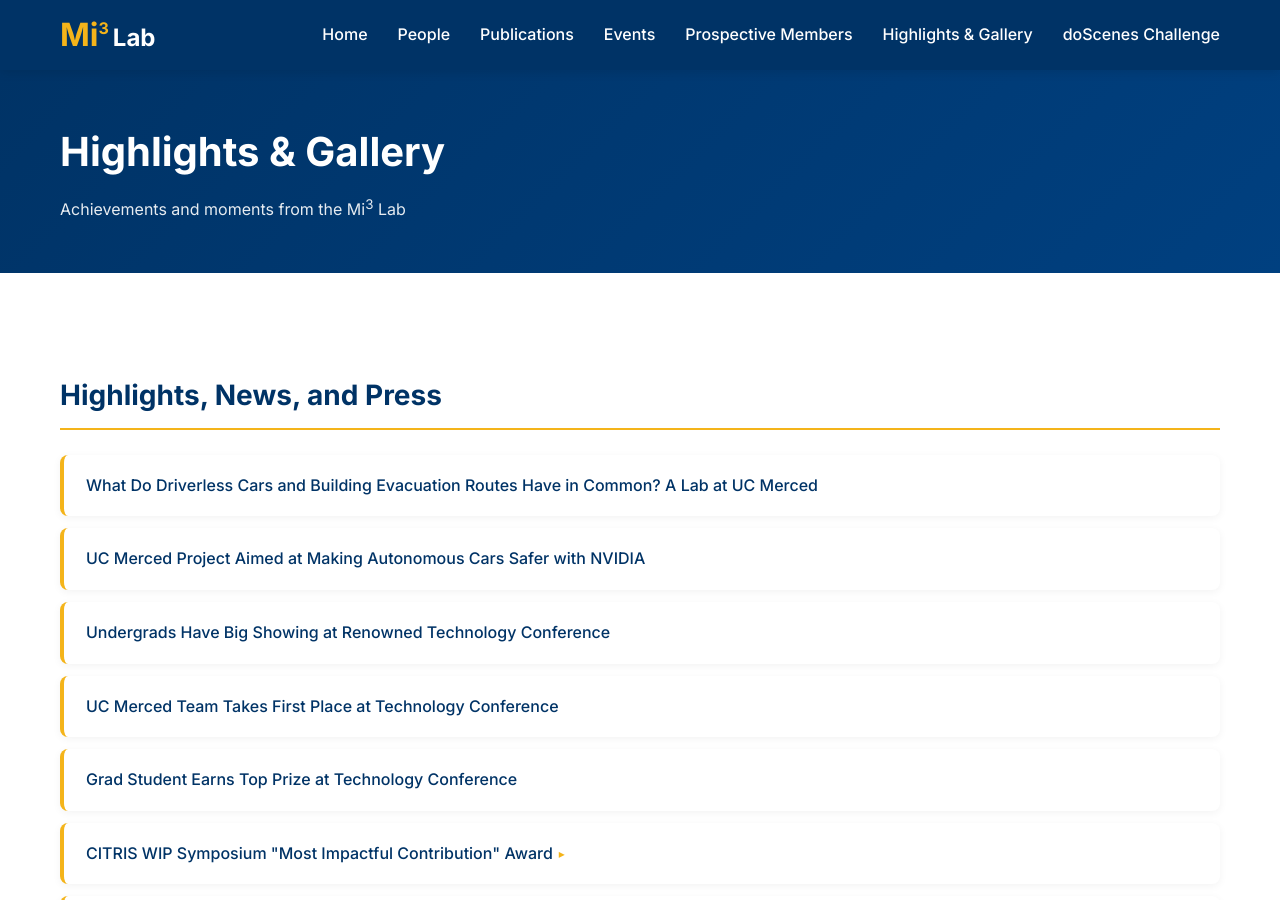
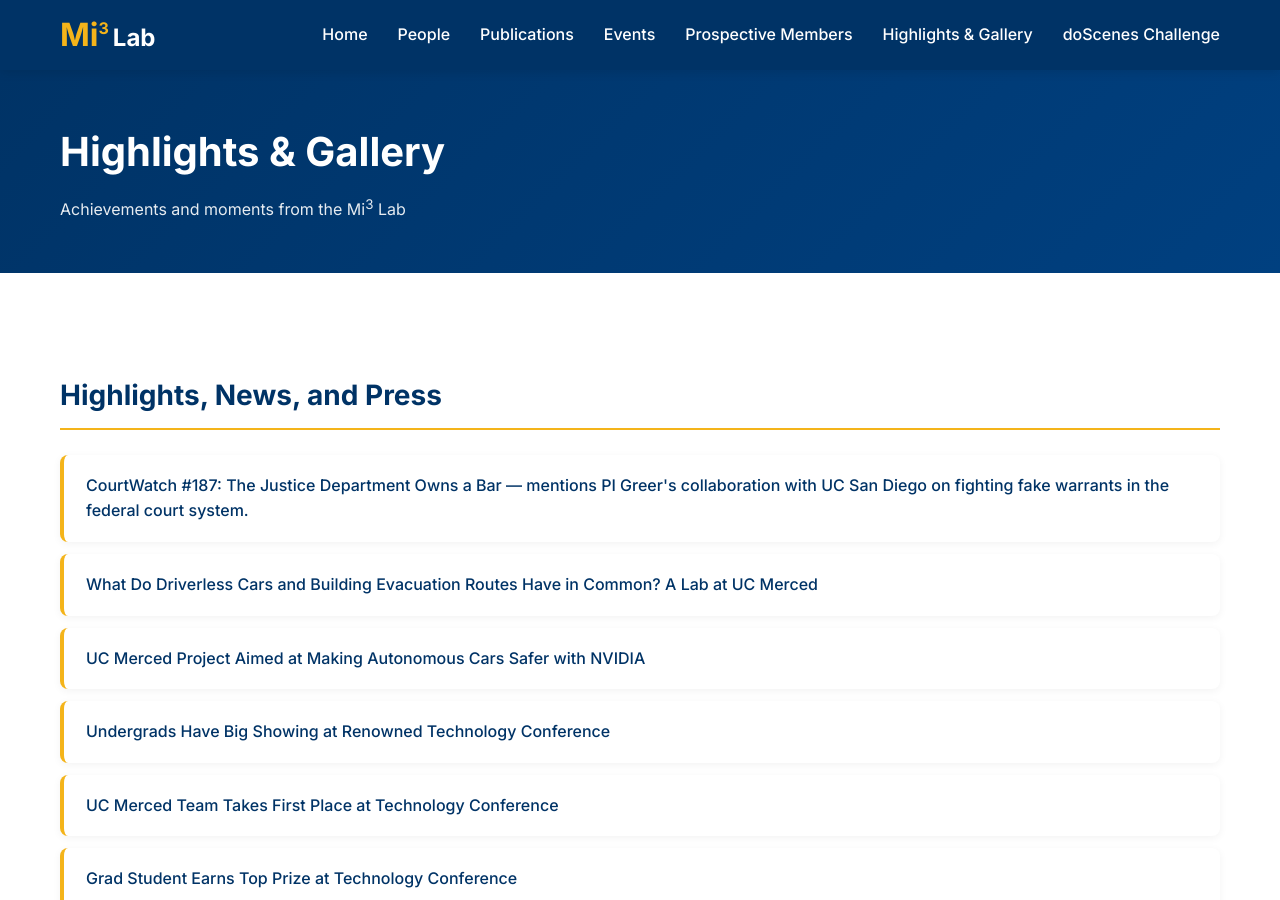
Before and after one commit to Mi3-Lab/mi3-lab.github.io, a Jekyll site: the page built from gallery.html, in a window 1280 px wide and 900 px high. Built offline with Jekyll 4.4.1, drawn with Linux system fonts in a browser that asks for light colours.

Commit message:
Add CourtWatch #187 mention to Highlights press list
Co-Authored-By: Claude Opus 4.7 <noreply@anthropic.com>

```diff
--- a/gallery.html
+++ b/gallery.html
@@ -14,6 +14,7 @@ title: Highlights & Gallery
   <section class="highlights-page-section">
     <h2>Highlights, News, and Press</h2>
     <ul class="highlights-list horizontal">
+      <li><a href="https://www.courtwatch.news/p/187-the-justice-department-owns-a-bar">CourtWatch #187: The Justice Department Owns a Bar</a> &mdash; mentions PI Greer's collaboration with UC San Diego on fighting fake warrants in the federal court system.</li>
       <li><a href="https://news.ucmerced.edu/news/2026/what-do-driverless-cars-and-building-evacuation-routes-have-common-lab-uc-merced">What Do Driverless Cars and Building Evacuation Routes Have in Common? A Lab at UC Merced</a></li>
       <li><a href="https://news.ucmerced.edu/news/2026/uc-merced-project-aimed-making-autonomous-cars-safer-nvdia">UC Merced Project Aimed at Making Autonomous Cars Safer with NVIDIA</a></li>
       <li><a href="https://news.ucmerced.edu/content/undergrads-have-big-showing-renowned-technology-conference">Undergrads Have Big Showing at Renowned Technology Conference</a></li>
```
